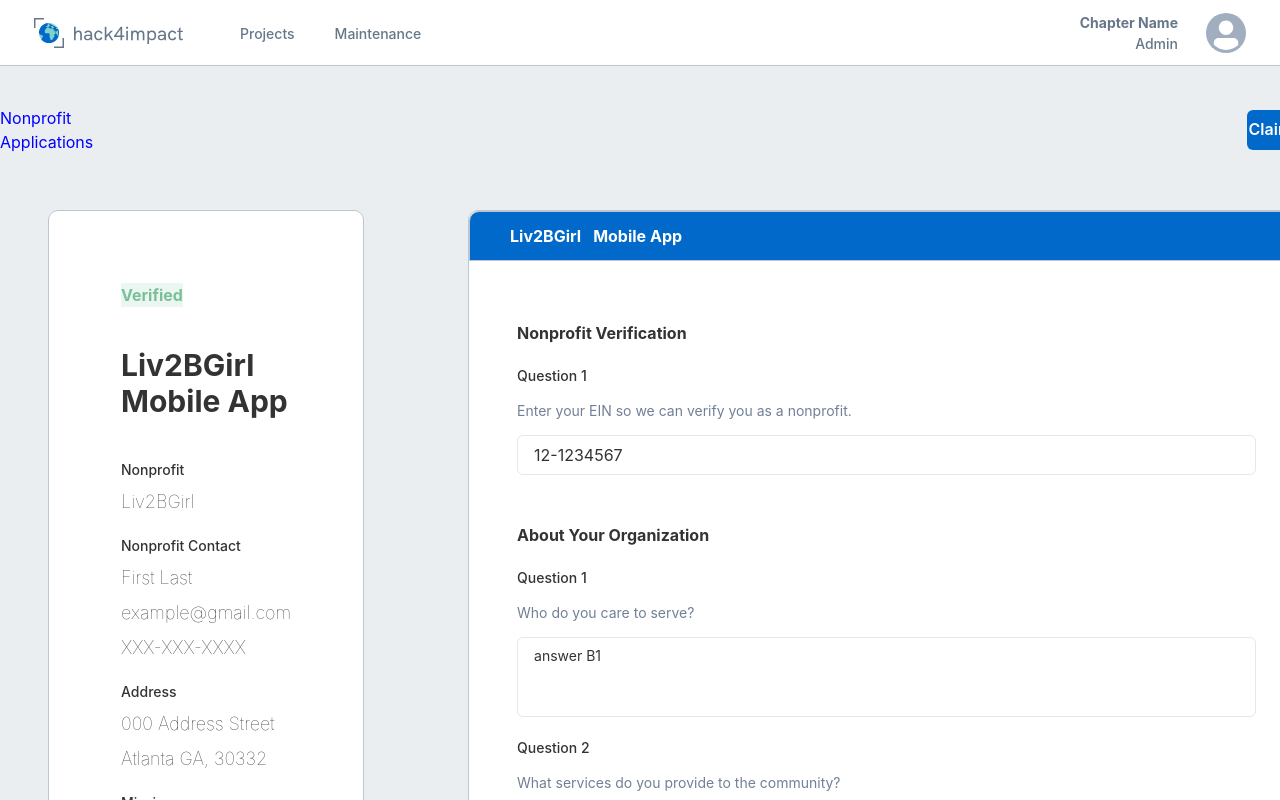
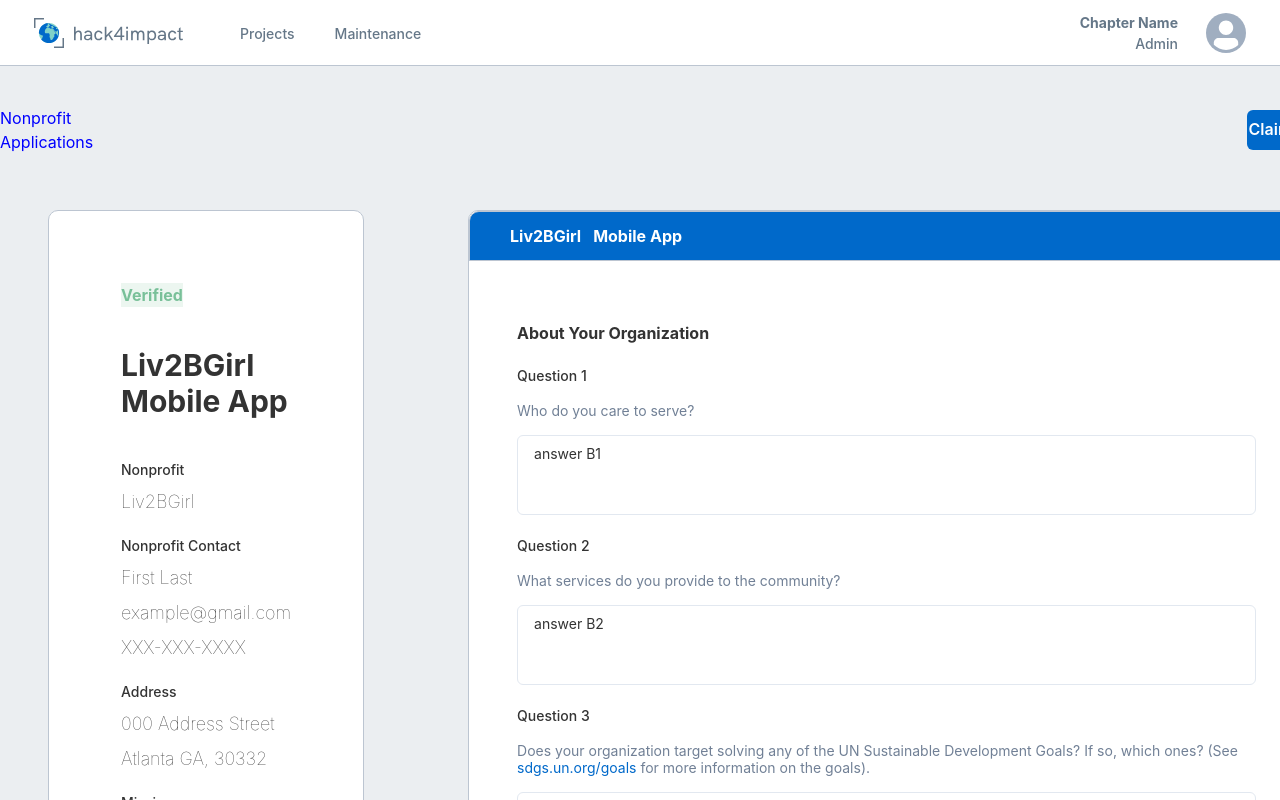
Before and after one commit to GTBitsOfGood/national-npp, a Next.js app: page /chapter/application in a window 1280 px wide. Built offline with nearby package versions, Linux system fonts and the light colour scheme.

Commit message:
eliminated nononprofit verification on view

```diff
--- a/src/components/ApplicationCard.tsx
+++ b/src/components/ApplicationCard.tsx
@@ -12,7 +12,7 @@
   Textarea,
 } from "@chakra-ui/react";
 import QuestionCard from "src/components/QuestionCard";
-import { User, ProjectType, Nonprofit } from "src/utils/types";
+// import { User, ProjectType, Nonprofit } from "src/utils/types";
 
 function ApplicationCard(props: { isRead: boolean }) {
   const name = "Liv2BGirl";
@@ -63,8 +63,7 @@
         </HStack>
       </Box>
       <VStack align="stretch" p={12} spacing={12}>
-        {!isVerified && (
-          <VStack align="start" spacing={5}>
+        {!isRead && (<VStack align="start" spacing={5}>
             <Text alignSelf="flex-start" fontSize="md" fontWeight={700}>
               Nonprofit Verification
             </Text>
@@ -75,26 +74,15 @@
                 <FormHelperText fontSize="sm">
                   Enter your EIN so we can verify you as a nonprofit.
                 </FormHelperText>
-                {isRead && (
-                  <Input
-                    pattern="^[0-9]{2}-[0-9]{7}$"
-                    id="EIN"
-                    placeholder="00-0000000"
-                    value={answers.questionA1}
-                  />
-                )}
-                {!isRead && (
                   <Input
                     pattern="^[0-9]{2}-[0-9]{7}$"
                     id="EIN"
                     placeholder="00-0000000"
                   />
-                )}
+
               </VStack>
             </FormControl>
-          </VStack>
-        )}
-
+          </VStack>)}
         <VStack align="start" spacing={5}>
           <Text alignSelf="flex-start" fontSize="md" fontWeight={700}>
             About Your Organization
```
